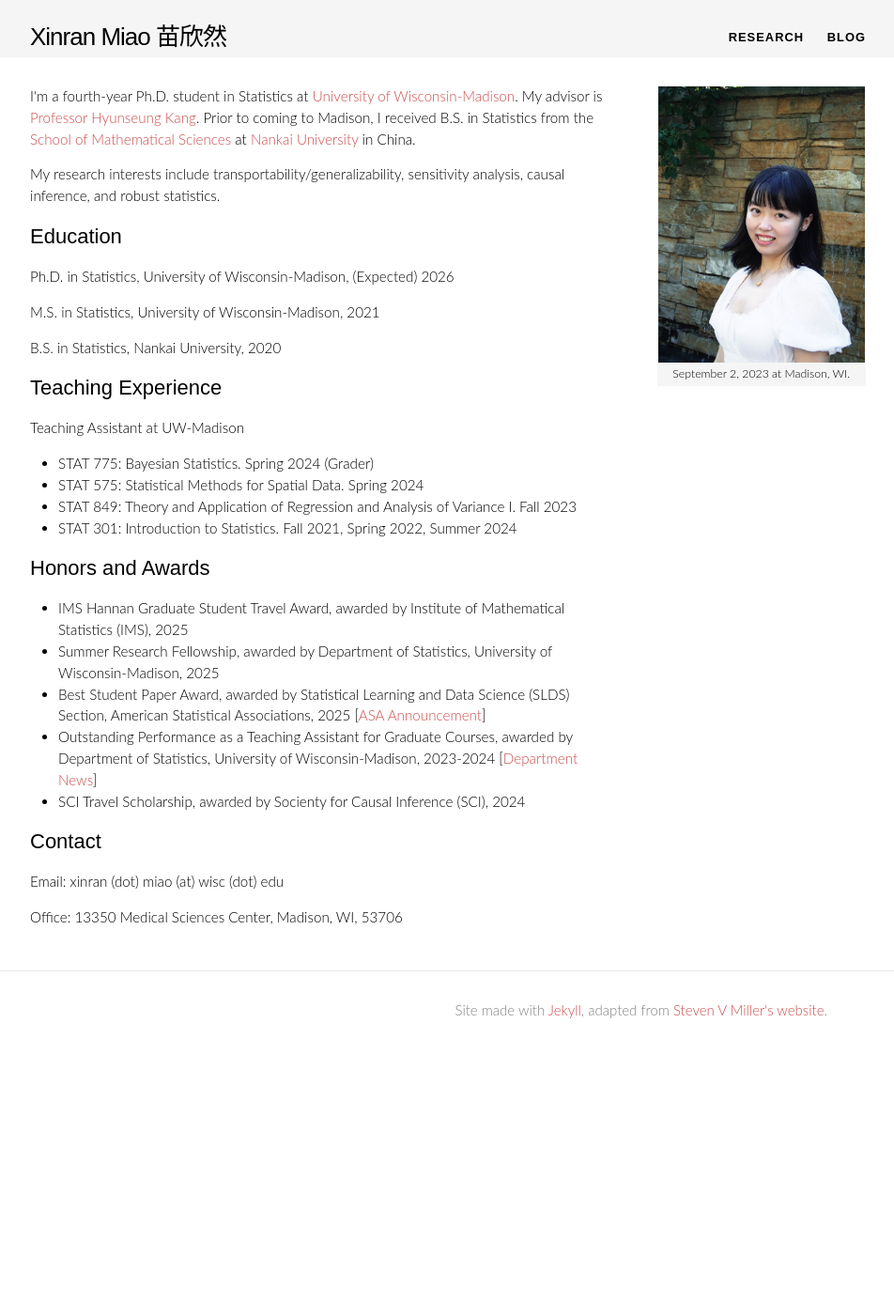
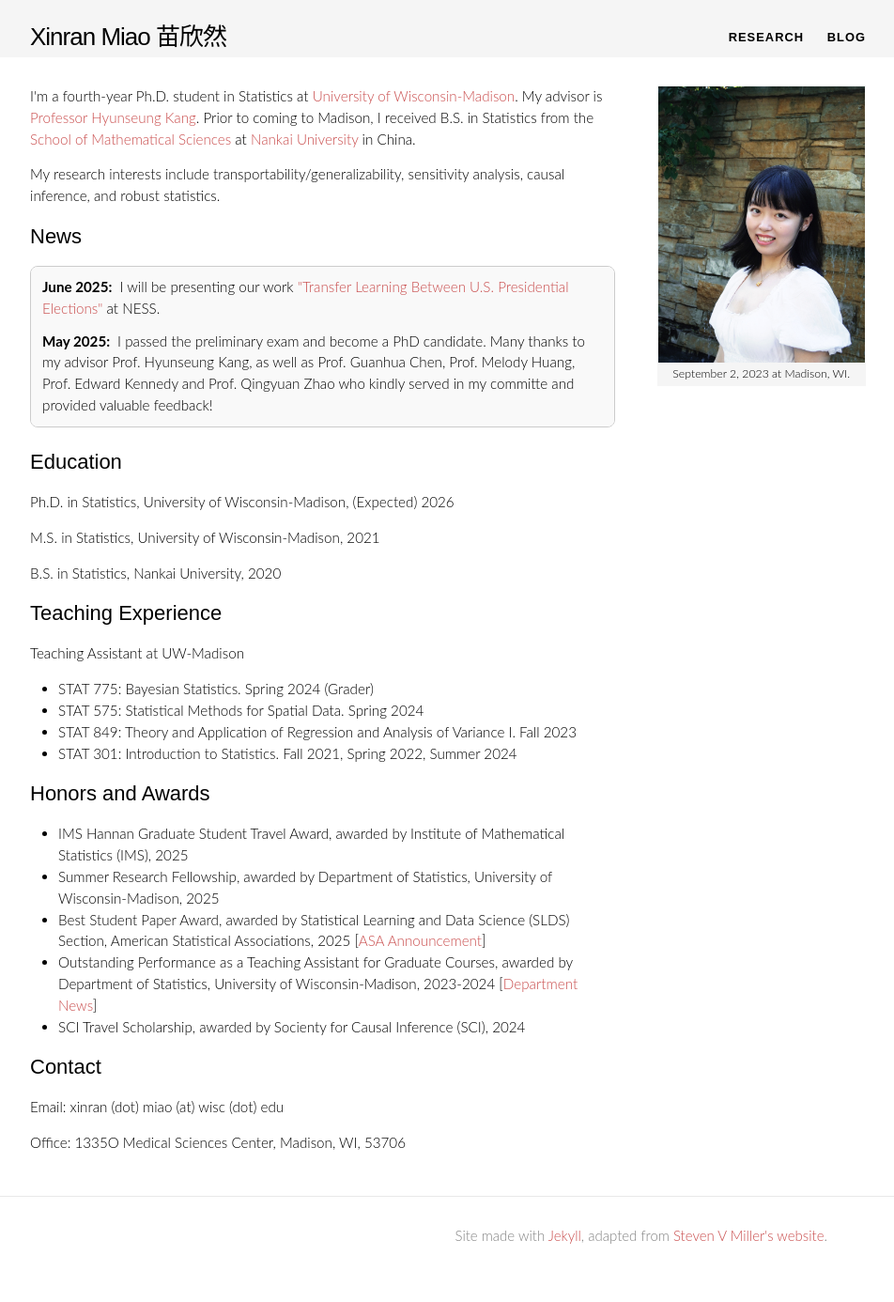
Before and after one commit to XinranMiao/XinranMiao.github.io, a Jekyll site: the page built from index.html, in a window 1280 px wide. Shown: the whole page at 94% size, without its empty margins (163-1115 px from the left). Built offline with Jekyll 4.4.1, drawn with Linux system fonts in a browser that asks for light colours; nearby versions of some CDN libraries; some web fonts are replaced; comment, search, counter and statistics services are not loaded; before the commit the page ends 1146 px from its top, so only the background shows below that.

Commit message:
add news section

```diff
--- a/index.html
+++ b/index.html
@@ -28,6 +28,31 @@ layout: default
     display: table;
     clear: both;
     }
+/* News ==================== */
+    .news-container {
+  border: 1px solid #ccc;
+  border-radius: 8px;
+  padding: 10px;
+  height: 150px;
+  overflow-y: auto; /* Manual scroll */
+  background-color: #f9f9f9;
+  margin-bottom: 20px;
+}
+
+.news-list {
+  list-style-type: none;
+  margin: 0;
+  padding-left: 2px;
+}
+
+.news-list li {
+  margin-bottom: 12px;
+}
+
+.news-date {
+  font-weight: bold;
+  margin-right: 8px;
+}
     </style>
  </head>
  <body>
@@ -45,7 +70,18 @@ layout: default
             <!---
                 <p><a href="https://scholar.google.com/citations?user=5vHFhx8AAAAJ&hl=en">[Google Scholar]</a></p>
                 -->
-
+        <h2>News</h2>
+<div class="news-container">
+  <ul class="news-list">
+    <li><span class="news-date">June 2025:</span>I will be presenting our work <a href="https://www.arxiv.org/abs/2411.01100">"Transfer Learning Between U.S. Presidential Elections"</a> at NESS.</li>
+    <li><span class="news-date">May 2025:</span>I passed the preliminary exam and become a PhD candidate. Many thanks to my advisor Prof. Hyunseung Kang, as well as Prof. Guanhua Chen, Prof. Melody Huang, Prof. Edward Kennedy and Prof. Qingyuan Zhao who kindly served in my committe and provided valuable feedback!</li>
+    <li><span class="news-date">May 2025:</span>I presented our ongoing work <a href="/docs/20250516_SLOPE_ACIC.pdf">"SLOPE And Its Role In Design For Generalization"</a> at ACIC.</li>
+    <li><span class="news-date">April 2025:</span>I'm honored to receive Summer Research Fellowship from our department and IMS Hannan Graduate Student Travel Award from Institute of Machematical Statistics (IMS). </li>
+    <li><span class="news-date">February 2025:</span>I presented our work <a href="https://www.arxiv.org/abs/2411.01100">"Transfer Learning Between U.S. Presidential Elections"</a> at <a href="https://sites.google.com/view/meadwisc/home">MEAD</a>.</li>
+    <li><span class="news-date">January 2025:</span>Our work <a href="https://www.arxiv.org/abs/2411.01100">"Transfer Learning Between U.S. Presidential Elections"</a> received ASA Student Paper Award from the SLDS session. I will present this work at JSM 2025.</li>
+    <li><span class="news-date">June 2024:</span>I'm honored to receive the teaching award from our department. [<a href="https://stat.wisc.edu/2024/06/18/department-of-statistics-honors-outstanding-teaching-assistants-for-2023-2024/">Department News</a>]</li>
+  </ul>
+</div>
 			 <h2>Education</h2>
                  <p> Ph.D. in Statistics, University of Wisconsin-Madison, (Expected) 2026</p>
 			     <p> M.S. in Statistics, University of Wisconsin-Madison, 2021</p>
@@ -67,7 +103,7 @@ layout: default
                         <li>SCI Travel Scholarship, awarded by Socienty for Causal Inference (SCI), 2024</li>                    </ul>
             <h2>Contact</h2>
             <p>Email: xinran (dot) miao (at) wisc (dot) edu</p>
-            <p>Office: 13350 Medical Sciences Center, Madison, WI, 53706</p>
+            <p>Office: 1335O Medical Sciences Center, Madison, WI, 53706</p>
         </div>
 		<div class="column middle">
 			<p></p>
```
Also changed, not shown: research.html (+20 -2 lines).
